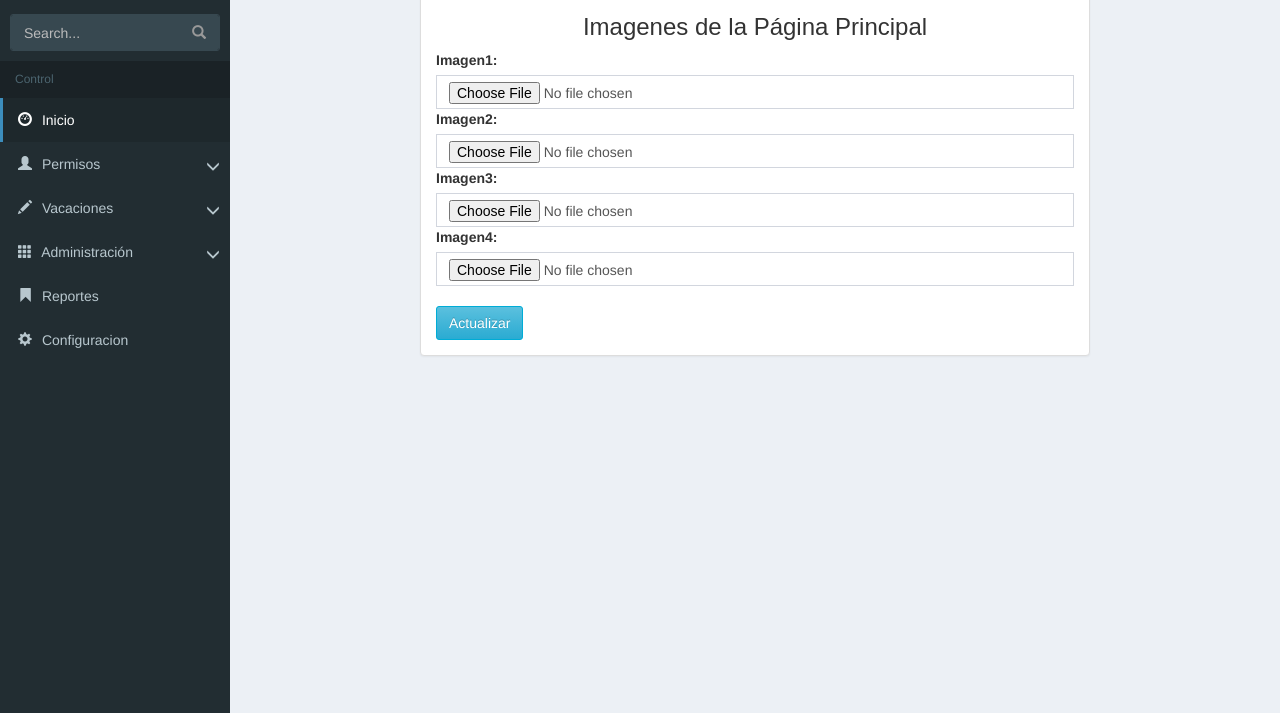
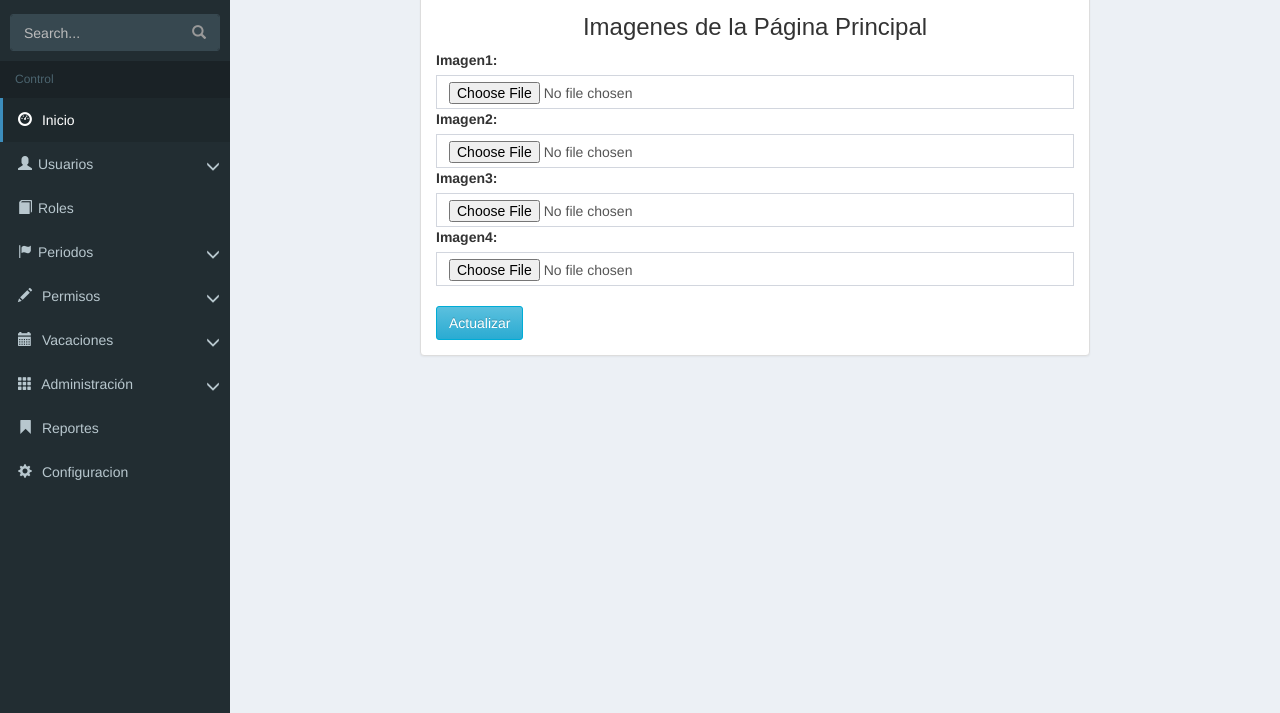
Before and after one commit to jorgevtorresr/SIMCOPV, a Django app: page /usuarios/config/ in a window 1280 px wide. Shown: the part 87-800 px from the top of the page. Run offline with Django 3.2, Linux system fonts and the light colour scheme; parts of the project's set-up code (start-up, migrations or seed data) failed here and were passed over; some libraries are stand-ins or nearby versions.

Commit message:
Fixing menu links and created ver usuarios template

```diff
--- a/apps/usuarios/urls.py
+++ b/apps/usuarios/urls.py
@@ -3,15 +3,16 @@ from django.conf.urls import patterns, include, url
 urlpatterns = patterns('',
     url(r'^simcopv/$', 'apps.usuarios.views.base', name='base'),
     url(r'^config/$', 'apps.usuarios.views.images', name='config'),
-    url(r'^registrar/agregarperiodo/$', 'apps.usuarios.views.agregar_periodo', name='agregarperiodo'),
-    url(r'^registrar/agregarperiodoporusuario/$', 'apps.usuarios.views.agregar_periodoporusuario', name='agregarperiodoporusuario'),
-    url(r'^registrar/asignar-roles/$', 'apps.usuarios.views.asignar_roles', name='asignarroles'),
-    url(r'^registrar/agregarusuario/$', 'apps.usuarios.views.agregar_usuario', name='agregarusuario'),
+    url(r'^periodos/agregarperiodo/$', 'apps.usuarios.views.agregar_periodo', name='agregarperiodo'),
+    url(r'^periodos/agregarperiodoporusuario/$', 'apps.usuarios.views.agregar_periodoporusuario', name='agregarperiodoporusuario'),
+    url(r'^usuarios/agregarusuario/$', 'apps.usuarios.views.agregar_usuario', name='agregarusuario'),
+    url(r'^usuarios/verusuarios/$', 'apps.usuarios.views.ver_usuarios', name='verusuarios'),
+    url(r'^roles/asignar-roles/$', 'apps.usuarios.views.asignar_roles', name='asignarroles'),
     url(r'^cuenta/login/$', 'apps.usuarios.views.autenticacion', name='auth'),
     url(r'^cuenta/logout/$', 'apps.usuarios.views.auth_logout', name='logout'),
     url(r'^cuenta/change_password/$', 'apps.usuarios.views.change_password', name='change_password'),
-    url(r'^registrar/asignar-roles/usuario-search/$', 'apps.usuarios.views.ajax_usuario_search', name='usuario_search'),
-    url(r'^registrar/asignar-roles/grupo/(\d+)/$', 'apps.usuarios.views.ajax_table_usuarios', name="tabla_grupo"),
-    url(r'^registrar/asignar-roles/usuarios-por-tipo/$', 'apps.usuarios.views.ajax_tabla_agregarperiodo', name="tabla_tipo"),
-    url(r'^registrar/asignar-roles/usuarios-por-periodo/$','apps.usuarios.views.ajax_usuarios_periodo', name="tabla_usuarios_periodo"),
+    url(r'^ajax/asignar-roles/usuario-search/$', 'apps.usuarios.views.ajax_usuario_search', name='usuario_search'),
+    url(r'^ajax/asignar-roles/grupo/(\d+)/$', 'apps.usuarios.views.ajax_table_usuarios', name="tabla_grupo"),
+    url(r'^ajax/asignar-roles/usuarios-por-tipo/$', 'apps.usuarios.views.ajax_tabla_agregarperiodo', name="tabla_tipo"),
+    url(r'^ajax/asignar-roles/usuarios-por-periodo/$','apps.usuarios.views.ajax_usuarios_periodo', name="tabla_usuarios_periodo"),
 )
--- a/apps/usuarios/views.py
+++ b/apps/usuarios/views.py
@@ -4,13 +4,14 @@ import os
 import json
 import datetime as dt
 from datetime import datetime
+from django.db.models import Q, F, Max
 from django.conf import settings
 from django.contrib import messages
 from django.contrib.auth.decorators import login_required, user_passes_test
 from django.contrib.auth.models import User, Group
 from django.contrib.auth import authenticate, login, logout
 from django.core.files.storage import default_storage
-from django.db.models import Q, F, Max
+from django.core.urlresolvers import reverse
 from django.http import HttpResponse, HttpResponseRedirect
 from django.shortcuts import render, get_object_or_404
 from django.template.loader import get_template
@@ -32,8 +33,11 @@ def index(request):
 def base(request):
 	usuario = request.user
 	if usuario.check_password(usuario.username):
-		return HttpResponseRedirect("/usuarios/cuenta/change_password/")
+		return HttpResponseRedirect(reverse("change_password"))
 	return render(request,'base.html',{})
+
+def ver_usuarios(request):
+	return render(request, "usuarios/verusuarios.html",{})
 
 def agregar_periodo(request):
 	if request.method == "POST":
@@ -64,15 +68,24 @@ def agregar_periodo(request):
 						dias = 30 if periodomax.dias_fijo+1 > 30 else periodomax.dias_fijo+1
 						periodo = Periodo(anio_periodo=year,dias_fijo=dias,dias_vac=dias,horas_vac=dt.time(0),usuario=tmp)
 						periodo.save()
-			messages.success(request,"Periodo Agregado con exito")
+			messages.success(request,"Período Agregado con exito")
 			return HttpResponseRedirect(".")
 	fecha = datetime.now().year + 1
 	return render(request, "usuarios/agregarperiodo.html",{"fecha":fecha})
 
 def agregar_periodoporusuario(request):
-	years = range(1939,2051)
+	years = range(1971,2051)
 	if request.method == "POST":
 		form = PeriodoForm(request.POST)
+		if form.is_valid():
+			year = form.cleaned_data["anio_periodo"]
+			usuario = form.cleaned_data["usuario"]
+			periodos = Periodo.objects.filter(usuario=usuario,anio_periodo=year)
+			if len(periodos) > 0:
+				messages.error(request,"Ya ha sido agregado ese Período para ese Usuario")
+			else:
+				form.save()
+				messages.success(request,"Período Agregado Correctamente")
 	else:
 		form = PeriodoForm()
 	return render(request,"usuarios/agregarperiodoporusuario.html",{"form":form,"years":years})
@@ -298,7 +311,7 @@ def autenticacion(request):
 					if next != "":
 						return HttpResponseRedirect(next)
 					else:
-						return HttpResponseRedirect("/usuarios/simcopv/")
+						return HttpResponseRedirect(reverse("base"))
 				else:
 					mensaje = "El usuario no esta actualmente activo"
 					return render(request, "login.html",{"men":mensaje,"form":form})
--- a/templates/base.html
+++ b/templates/base.html
@@ -143,21 +143,30 @@
             <li class="active">
               <a href="{% url 'base' %}"><i class='glyphicon glyphicon-dashboard'></i> <span>Inicio</span></a>
             </li>
-            {% if perms.usuarios.registrar_usuarios %}
             <li>
-              <a href="#"><i class='glyphicon glyphicon-book'></i><span>Registrar</span>
+              <a href="#"><i class='glyphicon glyphicon-user'></i><span>Usuarios</span>
               <div class="pull-right"><span class="glyphicon glyphicon-menu-down"></span></div>
               </a>
               <ul class="nav nav-second-level">
-                <li><a href="{% url 'agregarusuario' %}">Usuarios</a></li>
-                <li><a href="{% url 'asignarroles' %}">Roles</a></li>
-                <li><a href="{% url 'agregarperiodo' %}">Periodos</a></li>
-                <li><a href="{% url 'agregarperiodoporusuario' %}">Periodo por Usuario</a></li>
+                <li><a href="{% url 'agregarusuario' %}">Agregar Usuario</a></li>
+                <li><a href="{% url 'verusuarios' %}">Ver Usuarios</a></li>
+                <li><a href="#">Dar de Baja</a></li>
               </ul>
             </li>
-            {% endif %}
             <li>
-              <a href="#"><i class='glyphicon glyphicon-user'></i> <span>Permisos</span>
+              <a href="{% url 'asignarroles' %}"><i class='glyphicon glyphicon-book'></i><span>Roles</span></a>
+            </li>
+            <li>
+              <a href="#"><i class='glyphicon glyphicon-flag'></i><span>Periodos</span>
+              <div class="pull-right"><span class="glyphicon glyphicon-menu-down"></span></div>
+              </a>
+              <ul class="nav nav-second-level">
+                <li><a href="{% url 'agregarperiodo' %}">Agregar Período</a></li>
+                <li><a href="{% url 'agregarperiodoporusuario' %}">Agregar Período por Usuario</a></li>
+              </ul>
+            </li>
+            <li>
+              <a href="#"><i class='glyphicon glyphicon-pencil'></i> <span>Permisos</span>
               <div class="pull-right"><span class="glyphicon glyphicon-menu-down"></span></div></a>
               <ul class="nav nav-second-level">
                 {% if perms.usuarios.pedir_permiso %}
@@ -169,7 +178,7 @@
                 {% endif %}
               </ul>
             </li>
-            <li><a href="#"><i class='glyphicon glyphicon-pencil'></i> <span>Vacaciones</span>
+            <li><a href="#"><i class='glyphicon glyphicon-calendar'></i> <span>Vacaciones</span>
             <div class="pull-right"><span class="glyphicon glyphicon-menu-down"></span></div>
             </a>
               <ul class="nav nav-second-level">
--- /dev/null
+++ b/templates/usuarios/verusuarios.html
@@ -0,0 +1,4 @@
+{% extends "base.html" %}
+{% block content %}
+
+{% endblock content %}
```
Also changed, not shown: templates/usuarios/agregarperiodoporusuario.html (+34 -6 lines).
